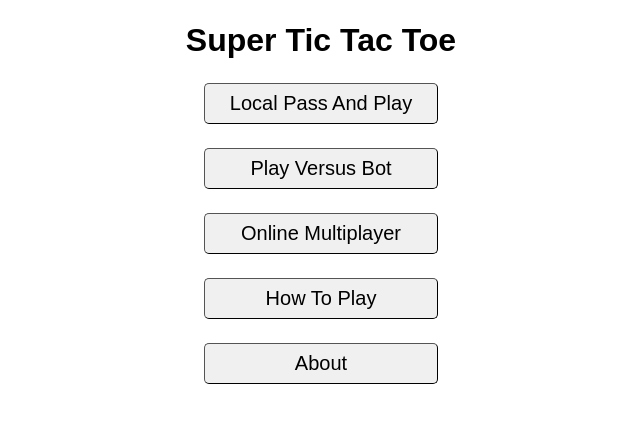
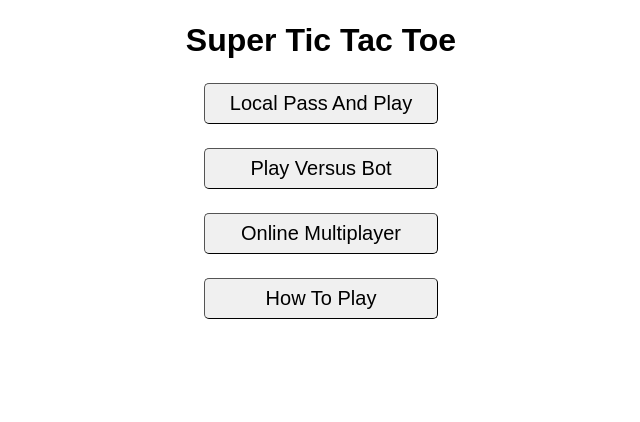
Before and after one commit to jennifercadams/super-tic-tac-toe, a React (Vite) app in the folder client/: page / in a window 1280 px wide. Shown: the top 422 px of the page, without its empty margins (319-959 px from the left). Built offline with nearby package versions, Linux system fonts and the light colour scheme; the HTML template or start-up script is replaced by a standard one.

Commit message:
Remove About page

```diff
--- a/client/src/App.tsx
+++ b/client/src/App.tsx
@@ -1,6 +1,5 @@
 import * as React from "react";
 import { BrowserRouter, Route, Routes } from "react-router";
-import About from "~pages/About/About";
 import HowToPlay from "~pages/HowToPlay/HowToPlay";
 import LandingPage from "~pages/LandingPage/LandingPage";
 import PageLayout from "~pages/PageLayout/PageLayout";
@@ -21,7 +20,6 @@ const App = () => {
                     <Route path="play-versus-bot" element={<PlayVersusBot />} />
                     <Route path="online-multiplayer" element={<OnlineMultiplayer />} />
                     <Route path="how-to-play" element={<HowToPlay />} />
-                    <Route path="about" element={<About />} />
                 </Route>
             </Routes>
         </BrowserRouter>
--- a/client/src/components/BurgerMenu/BurgerMenu.tsx
+++ b/client/src/components/BurgerMenu/BurgerMenu.tsx
@@ -21,7 +21,6 @@ const BurgerMenu = () => {
                 <Link to="/play-versus-bot">Play Versus Bot</Link>
                 <Link to="/online-multiplayer">Online Multiplayer</Link>
                 <Link to="/how-to-play">How To Play</Link>
-                <Link to="/about">About</Link>
             </div>
         </div>
     );
--- a/client/src/pages/About/About.tsx
+++ /dev/null
@@ -1,24 +0,0 @@
-import * as React from "react";
-import { Link } from "react-router";
-
-const About = () => {
-    return (
-        <div className="about static-page">
-            <h2>About</h2>
-            <div className="content">
-                <p>Hi, I&apos;m Jenn! I&apos;m a queer software developer based in Pittsburgh.</p>
-                <p>This app was inspired by <a href="https://www.youtube.com/watch?v=_Na3a1ZrX7c" target="_blank" rel="noopener noreferrer">this Vsauce video</a>. It was built with React, Node, Express, and Socket.IO.</p>
-                <p>If you enjoyed the game, you can:</p>
-                    <ul>
-                        <li><a href="https://bsky.app/profile/pankylosaurus.bsky.social" target="_blank" rel="noopener noreferrer">Follow me on Bluesky</a></li>
-                        <li><a href="https://ko-fi.com/jennifercadams" target="_blank" rel="noopener noreferrer">Support me on Ko-fi</a></li>
-                    </ul>
-                <p>Please feel free to reach out if you find any bugs in the game.</p>
-                <p>Thanks for playing!</p>
-            </div>
-            <Link className="ui-button" to="/">Home</Link>
-        </div>
-    );
-};
-
-export default About;
--- a/client/src/pages/LandingPage/LandingPage.tsx
+++ b/client/src/pages/LandingPage/LandingPage.tsx
@@ -9,7 +9,6 @@ const LandingPage = () => {
             <Link className="ui-button" to="/play-versus-bot">Play Versus Bot</Link>
             <Link className="ui-button" to="/online-multiplayer">Online Multiplayer</Link>
             <Link className="ui-button" to="/how-to-play">How To Play</Link>
-            <Link className="ui-button" to="/about">About</Link>
         </div>
     );
 };
```
